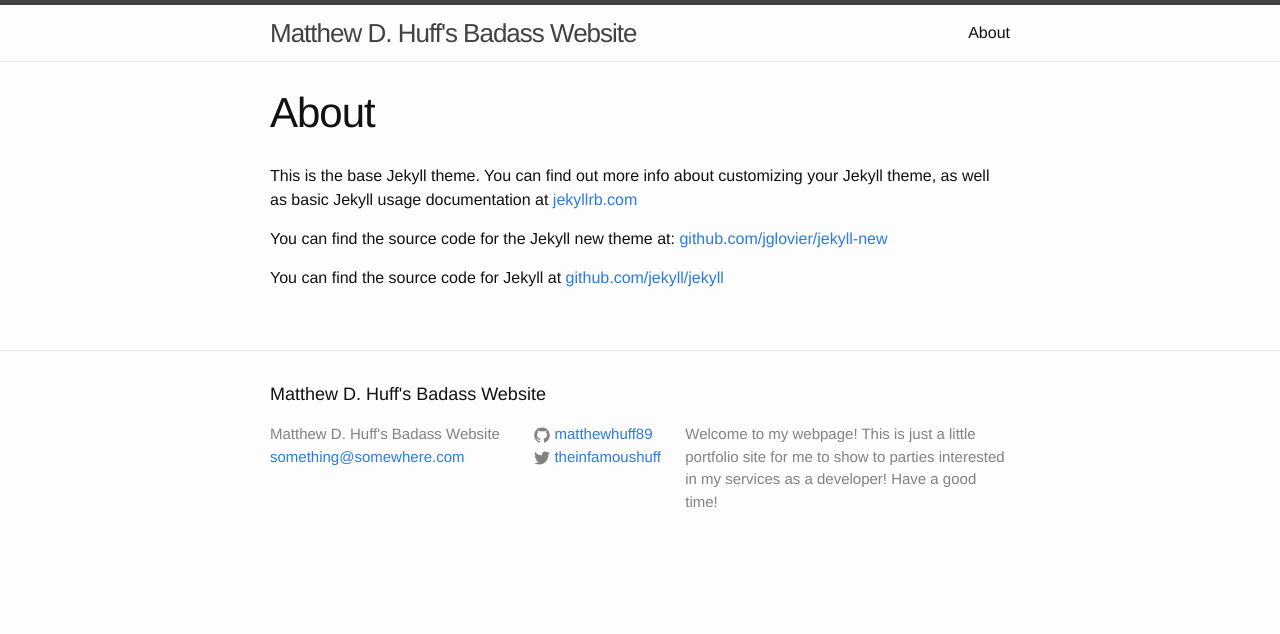
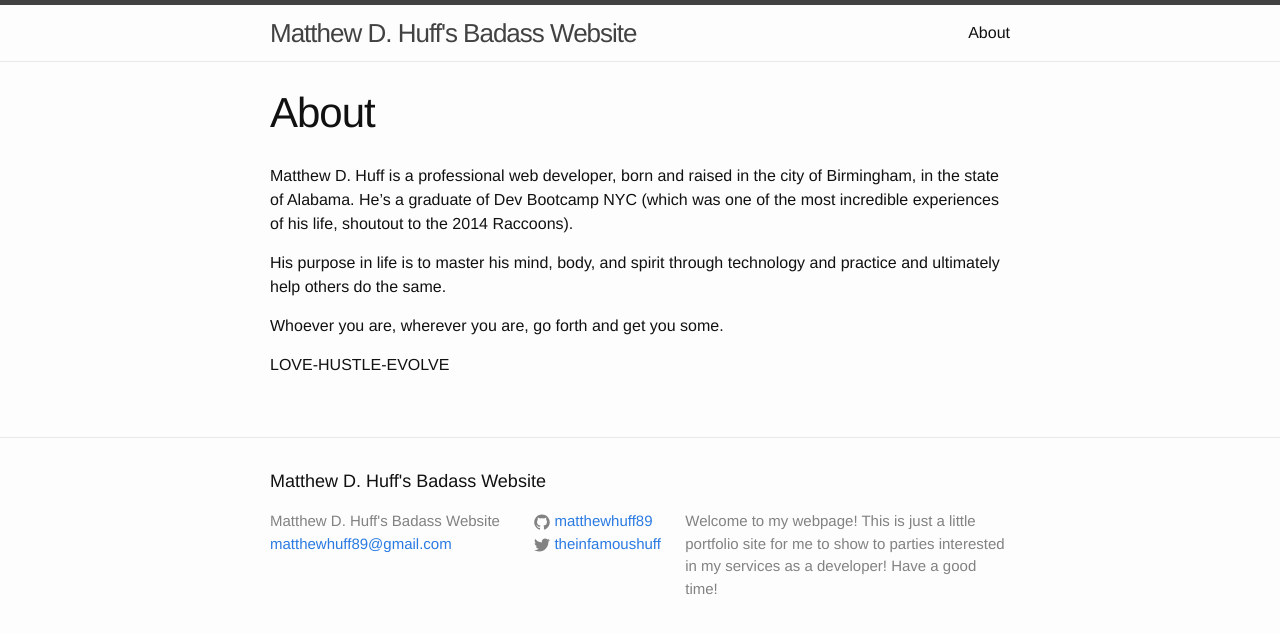
Before and after one commit to matthewhuff89/matthewhuff89.github.io, a Jekyll site: the page built from about.md, in a window 1280 px wide. Shown: the top 634 px of the page. Built offline with Jekyll 4.4.1, drawn with Linux system fonts in a browser that asks for light colours.

Commit message:
Rewrote the about page

```diff
--- a/_config.yml
+++ b/_config.yml
@@ -1,6 +1,6 @@
 # Site settings
 title: Matthew D. Huff's Badass Website
-email: something@somewhere.com
+email: matthewhuff89@gmail.com
 description: > # this means to ignore newlines until "baseurl:"
   Welcome to my webpage! This is just a little portfolio site for me to show to parties interested in my services as a developer! Have a good time!
 baseurl: "" # the subpath of your site, e.g. /blog/
--- a/about.md
+++ b/about.md
@@ -4,8 +4,10 @@ title: About
 permalink: /about/
 ---
 
-This is the base Jekyll theme. You can find out more info about customizing your Jekyll theme, as well as basic Jekyll usage documentation at [jekyllrb.com](http://jekyllrb.com/)
+Matthew D. Huff is a professional web developer, born and raised in the city of Birmingham, in the state of Alabama. He's a graduate of Dev Bootcamp NYC (which was one of the most incredible experiences of his life, shoutout to the 2014 Raccoons).
 
-You can find the source code for the Jekyll new theme at: [github.com/jglovier/jekyll-new](https://github.com/jglovier/jekyll-new)
+His purpose in life is to master his mind, body, and spirit through technology and practice and ultimately help others do the same.
 
-You can find the source code for Jekyll at [github.com/jekyll/jekyll](https://github.com/jekyll/jekyll)
+Whoever you are, wherever you are, go forth and get you some.
+
+LOVE-HUSTLE-EVOLVE
```
Also changed, not shown: 4 other files.
